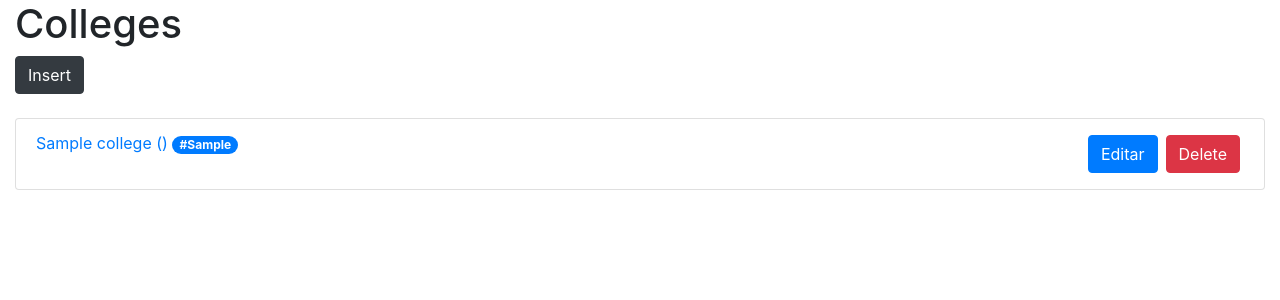
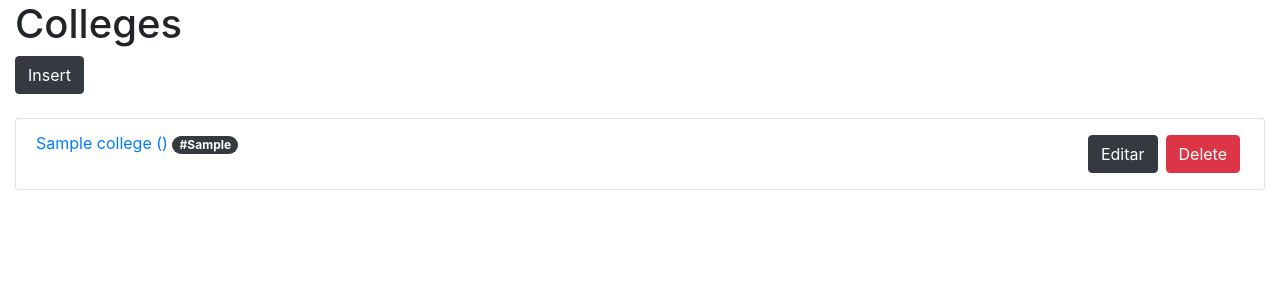
Before and after one commit to noa1961/academia-path, a PHP site: page /colleges in a window 1280 px wide. Shown: the top 300 px of the page. Run offline with PHP 8.4, Linux system fonts and the light colour scheme; tables that the repository leaves empty or names only in its code hold one stand-in row (values such as "Sample post").

Commit message:
Redesign Admin college list

```diff
--- a/views/colleges.index.view.php
+++ b/views/colleges.index.view.php
@@ -16,12 +16,12 @@
           ?>
           <li class="list-group-item">
             <a href="<?php echo route('colleges/'.$college->id);?>"><?php echo $college->name; ?> (<?php echo $college->type->type; ?>)</a>
-            <span class="badge badge-primary badge-pill">#<?php echo $college->ranking; ?></span>
+            <span class="badge badge-dark badge-pill">#<?php echo $college->ranking; ?></span>
             <form class="m-1 form-inline float-right" method="POST" action="<?php echo route('colleges/'.$college->id);?>">
               <input type="hidden" name="_method" value="DELETE">
               <button type="submit" class="btn btn-danger">Delete</button>
             </form>
-            <a class="m-1 btn btn-primary float-right" href="<?php echo route('colleges/'.$college->id.'/edit');?>" role="button">Editar</a>
+            <a class="m-1 btn btn-dark float-right" href="<?php echo route('colleges/'.$college->id.'/edit');?>" role="button">Editar</a>
           </li>
           <?php
         }
```
